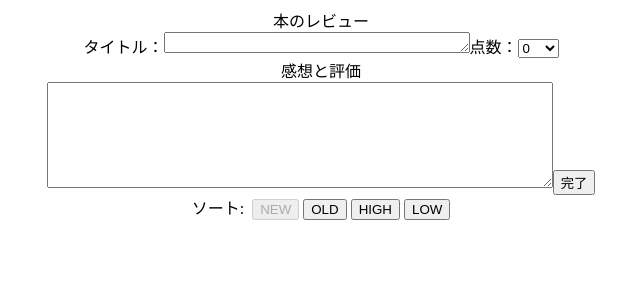
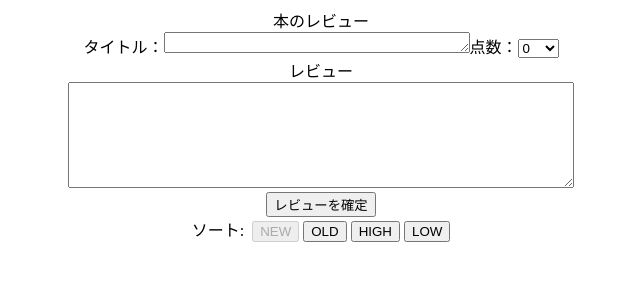
Before and after one commit to SI-programming3/Book-App, a React (Create React App) app: page / in a window 1280 px wide. Shown: the top 300 px of the page, without its empty margins (319-959 px from the left). Built offline with nearby package versions, Linux system fonts and the light colour scheme.

Commit message:
コミット９

```diff
--- a/src/containers/AddReview.tsx
+++ b/src/containers/AddReview.tsx
@@ -57,7 +57,7 @@ const AddReview = () => {
         ))}
       </select>
       <br />
-      感想と評価
+      レビュー
       <br />
       <textarea
         className={styles.review}
@@ -65,8 +65,9 @@ const AddReview = () => {
         value={review}
         onChange={textChange}
       />
+      <br />
       <button type="submit" onClick={handleSubmit}>
-        完了
+        レビューを確定
       </button>
     </div>
   );
```
